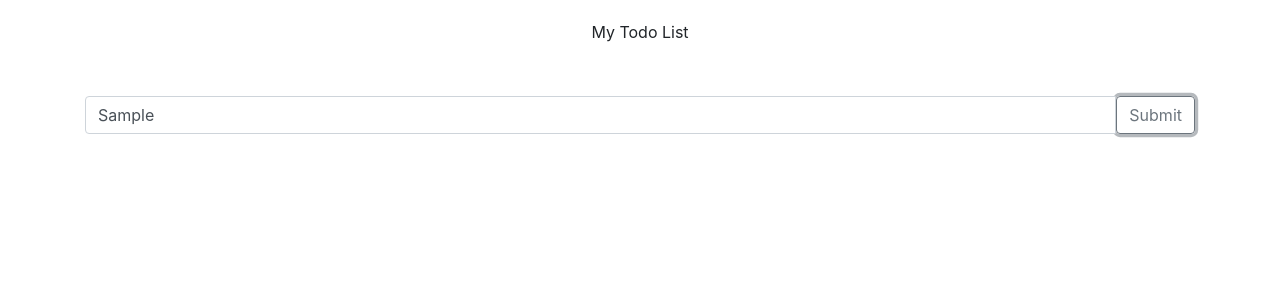
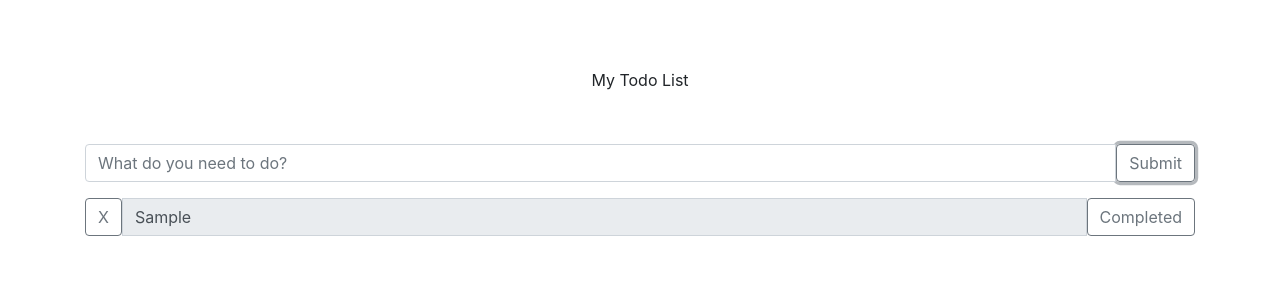
Before and after one commit to hmgreen44/Todo-List-React, a React (Create React App) app: page / in a window 1280 px wide. Both pictures are taken after typing "Sample" into the empty fields and a click on the button "Submit". Shown: the top 300 px of the page. Built offline with nearby package versions, Linux system fonts and the light colour scheme.

Commit message:
Working list

```diff
--- a/src/App.js
+++ b/src/App.js
@@ -5,38 +5,54 @@ import Todo from "./Components/Todo"
 class App extends React.Component {
   constructor(props) {
     super(props);
-    this.state = { value: '', taskList: [] };
-
+    this.state = { newChore: '', taskList: [] };
     this.handleChange = this.handleChange.bind(this);
     this.handleSubmit = this.handleSubmit.bind(this);
+    this.addItem = this.addItem.bind(this);
+    //this.taskOrder = this.taskOrder.bind(this);
   }
 
   handleChange(event) {
-    this.setState({value: event.target.value})
-    console.log(this.state.value)
+    this.setState({ newChore: event.target.value })
   }
-  handleSubmit(event){
-    this.setState({taskList: [this.state.value]})
-    this.setState({value:''})
+  handleSubmit(event) {
+    if (this.state.newChore !== '') {
+      this.setState({
+        taskList: [...this.state.taskList, this.state.newChore],
+        newChore: ''
+      })
+    }
+
+
     event.preventDefault();
   }
+  addItem() {
+    //create a new todo with a unique id
+    //const Chores = [...this.state.taskList];
+    //Chores.map
+    //copy of current list of items
+
+    //add new item to the list
+  }
   render() {
+
     return (
       <div className="App container">
         <div className="card-body text-center">
-          <blockquote className="blockquote mb-0" />
+          <blockquote className="blockquote mb-0 mt-5" />
           <p>My Todo List</p>
         </div>
-      <form onSubmit={this.handleSubmit}>
-        <div className="input-group mb-3 mt-3">
-          <input type="text" value={this.state.value} onChange={this.handleChange} className="form-control" placeholder="What do you need to do?" aria-label="Recipient's username" aria-describedby="button-addon2" />
-          <button className="btn btn-outline-secondary" type="button" value="Submit" id="button-addon2">Submit</button>
-        </div>
-      </form>
-        <Todo word={this.state.taskList[0]}/>
+        <form onSubmit={this.handleSubmit}>
+          <div className="input-group mb-3 mt-3">
+            <input type="text" value={this.state.newChore} onChange={this.handleChange} className="form-control" placeholder="What do you need to do?" aria-label="Recipient's username" aria-describedby="button-addon2" />
+            <button className="btn btn-outline-secondary" type="button" onClick={this.handleSubmit} value="Submit" id="button-addon2">Submit</button>
+          </div>
+        </form>
+        {this.state.taskList.map((item, index) => <Todo key={index} Chore={item} />)}
+
       </div>
     );
   }
 }
 
-  export default App;
+export default App;
--- a/src/Components/Todo.js
+++ b/src/Components/Todo.js
@@ -2,7 +2,12 @@ import React from 'react';
 
 function Todo(props) {
     return (
-    <p>{props.word}</p>
+
+        <div className="input-group mb-3 text-center">
+            <button className="btn btn-outline-secondary" type="button" id="button-addon1">X</button>
+            <input type="text" readOnly value={props.Chore} className="form-control" aria-label="Recipient's username" aria-describedby="button-addon2" />
+            <button className="btn btn-outline-secondary" type="button" id="button-addon2">Completed</button>
+        </div>
     )
 
 
```
